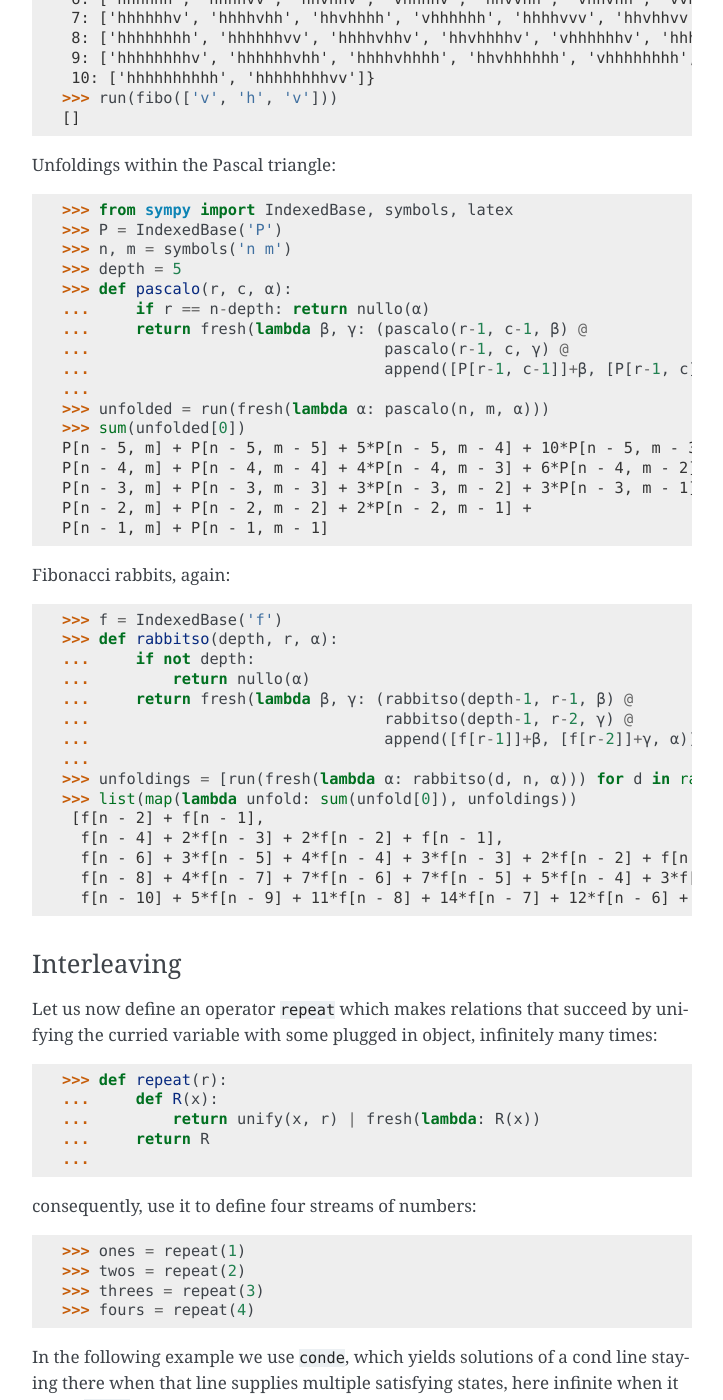
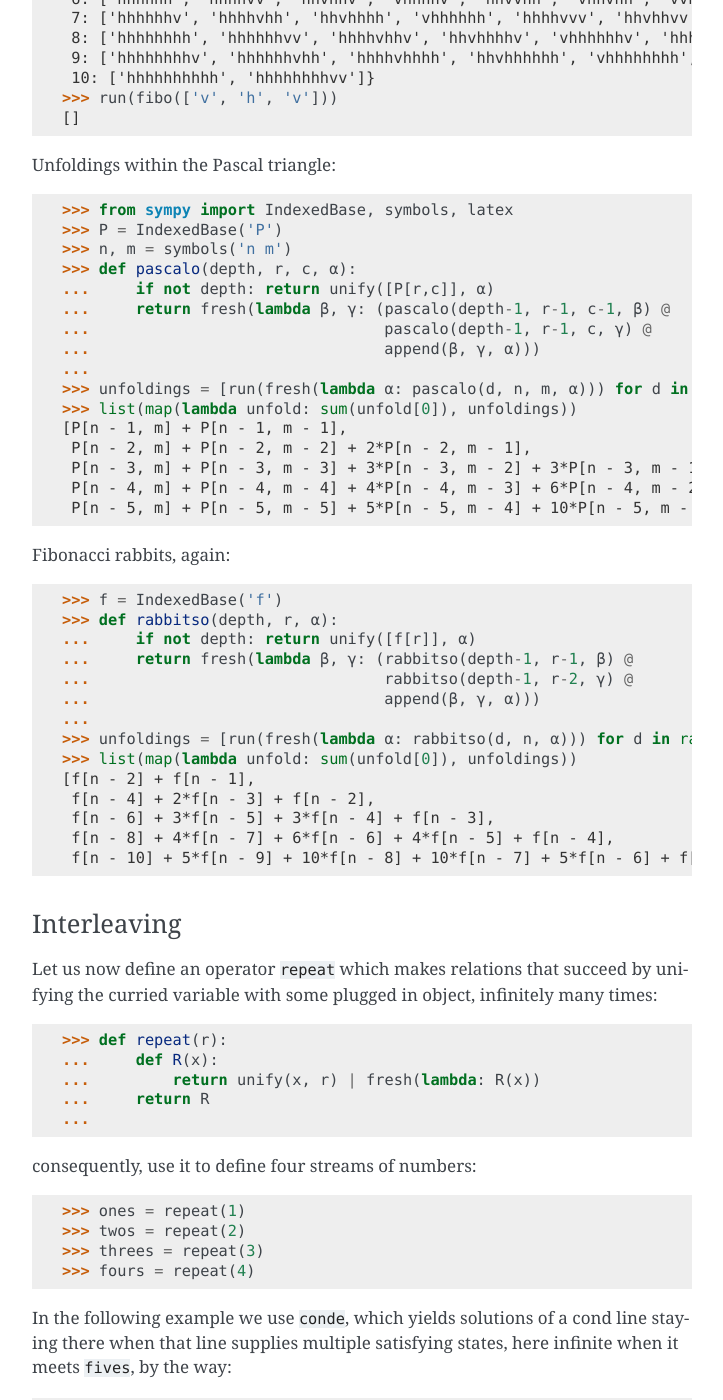
Before and after one commit to massimo-nocentini/microkanrenpy, a Sphinx documentation site: the page built from docs/source/primer.rst, in a window 1280 px wide and 1400 px high, scrolled down 7672 px. Shown: the whole window, without its empty margins (388-1111 px from the left). Built offline with Sphinx 7.4.7, drawn with Linux system fonts in a browser that asks for light colours.

Commit message:
Fix examples about combinatorics in the Primer.

```diff
--- a/docs/source/primer.rst
+++ b/docs/source/primer.rst
@@ -425,20 +425,19 @@ Unfoldings within the Pascal triangle:
     >>> from sympy import IndexedBase, symbols, latex
     >>> P = IndexedBase('P')
     >>> n, m = symbols('n m')
-    >>> depth = 5
-    >>> def pascalo(r, c, α):
-    ...     if r == n-depth: return nullo(α)
-    ...     return fresh(lambda β, γ: (pascalo(r-1, c-1, β) @
-    ...                                pascalo(r-1, c, γ) @
-    ...                                append([P[r-1, c-1]]+β, [P[r-1, c]]+γ, α)))
+    >>> def pascalo(depth, r, c, α):
+    ...     if not depth: return unify([P[r,c]], α)
+    ...     return fresh(lambda β, γ: (pascalo(depth-1, r-1, c-1, β) @
+    ...                                pascalo(depth-1, r-1, c, γ) @
+    ...                                append(β, γ, α)))
     ...
-    >>> unfolded = run(fresh(lambda α: pascalo(n, m, α)))
-    >>> sum(unfolded[0]) # doctest: +NORMALIZE_WHITESPACE
-    P[n - 5, m] + P[n - 5, m - 5] + 5*P[n - 5, m - 4] + 10*P[n - 5, m - 3] + 10*P[n - 5, m - 2] + 5*P[n - 5, m - 1] +
-    P[n - 4, m] + P[n - 4, m - 4] + 4*P[n - 4, m - 3] + 6*P[n - 4, m - 2] + 4*P[n - 4, m - 1] +
-    P[n - 3, m] + P[n - 3, m - 3] + 3*P[n - 3, m - 2] + 3*P[n - 3, m - 1] +
-    P[n - 2, m] + P[n - 2, m - 2] + 2*P[n - 2, m - 1] +
-    P[n - 1, m] + P[n - 1, m - 1]
+    >>> unfoldings = [run(fresh(lambda α: pascalo(d, n, m, α))) for d in range(1, 6)]
+    >>> list(map(lambda unfold: sum(unfold[0]), unfoldings)) # doctest: +NORMALIZE_WHITESPACE
+    [P[n - 1, m] + P[n - 1, m - 1],
+     P[n - 2, m] + P[n - 2, m - 2] + 2*P[n - 2, m - 1],
+     P[n - 3, m] + P[n - 3, m - 3] + 3*P[n - 3, m - 2] + 3*P[n - 3, m - 1],
+     P[n - 4, m] + P[n - 4, m - 4] + 4*P[n - 4, m - 3] + 6*P[n - 4, m - 2] + 4*P[n - 4, m - 1],
+     P[n - 5, m] + P[n - 5, m - 5] + 5*P[n - 5, m - 4] + 10*P[n - 5, m - 3] + 10*P[n - 5, m - 2] + 5*P[n - 5, m - 1]]
 
 Fibonacci rabbits, again:
 
@@ -446,19 +445,18 @@ Fibonacci rabbits, again:
 
     >>> f = IndexedBase('f')
     >>> def rabbitso(depth, r, α):
-    ...     if not depth:
-    ...         return nullo(α)
+    ...     if not depth: return unify([f[r]], α)
     ...     return fresh(lambda β, γ: (rabbitso(depth-1, r-1, β) @
     ...                                rabbitso(depth-1, r-2, γ) @
-    ...                                append([f[r-1]]+β, [f[r-2]]+γ, α)))
+    ...                                append(β, γ, α)))
     ...
     >>> unfoldings = [run(fresh(lambda α: rabbitso(d, n, α))) for d in range(1, 6)]
     >>> list(map(lambda unfold: sum(unfold[0]), unfoldings)) # doctest: +NORMALIZE_WHITESPACE
-     [f[n - 2] + f[n - 1],
-      f[n - 4] + 2*f[n - 3] + 2*f[n - 2] + f[n - 1],
-      f[n - 6] + 3*f[n - 5] + 4*f[n - 4] + 3*f[n - 3] + 2*f[n - 2] + f[n - 1],
-      f[n - 8] + 4*f[n - 7] + 7*f[n - 6] + 7*f[n - 5] + 5*f[n - 4] + 3*f[n - 3] + 2*f[n - 2] + f[n - 1],
-      f[n - 10] + 5*f[n - 9] + 11*f[n - 8] + 14*f[n - 7] + 12*f[n - 6] + 8*f[n - 5] + 5*f[n - 4] + 3*f[n - 3] + 2*f[n - 2] + f[n - 1]]
+    [f[n - 2] + f[n - 1],
+     f[n - 4] + 2*f[n - 3] + f[n - 2],
+     f[n - 6] + 3*f[n - 5] + 3*f[n - 4] + f[n - 3],
+     f[n - 8] + 4*f[n - 7] + 6*f[n - 6] + 4*f[n - 5] + f[n - 4],
+     f[n - 10] + 5*f[n - 9] + 10*f[n - 8] + 10*f[n - 7] + 5*f[n - 6] + f[n - 5]]
 
 
 Interleaving
```
